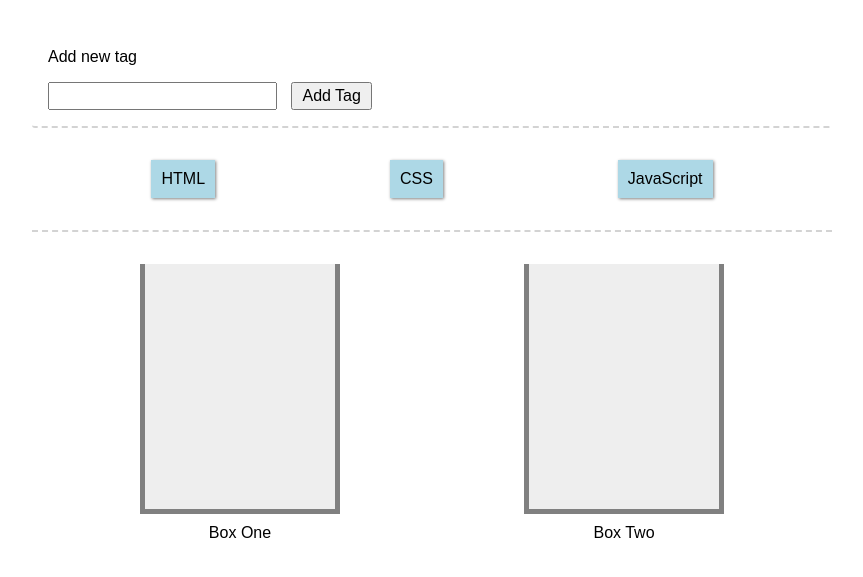
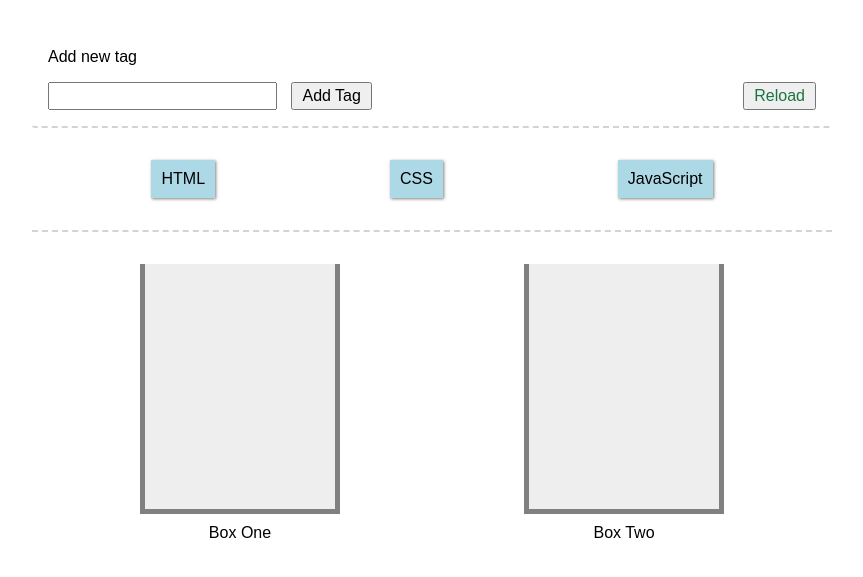
Before and after one commit to aman-maharshi/user-focus-test-problem, a plain HTML site: page index.html in a window 1280 px wide. Shown: the whole page, without its empty margins (208-1071 px from the left). Drawn offline with Linux system fonts and the light colour scheme.

Commit message:
reload button added

```diff
--- a/index.html
+++ b/index.html
@@ -13,6 +13,7 @@
                 <p>Add new tag</p>
                 <input type="text" class="add-tag__input" />
                 <input type="submit" value="Add Tag" class="add-tag__btn" />
+                <button class="refresh">Reload</button>
             </section>
             <section class="tags">
                 <div class="tags__container box"></div>
--- a/script.js
+++ b/script.js
@@ -56,3 +56,8 @@ function implementDrag() {
 }
 
 implementDrag()
+
+// reload btn
+document.querySelector(".refresh").addEventListener("click", () => {
+    location.reload()
+})
--- a/style.css
+++ b/style.css
@@ -19,6 +19,7 @@ main {
     border-radius: 3px;
     padding: 1rem;
     border-bottom: 2px dashed lightgray;
+    position: relative;
 }
 .add-tag__input {
     padding: 3px 9px;
@@ -58,6 +59,15 @@ main {
     flex-direction: column;
     justify-content: flex-end;
 }
+.refresh {
+    padding: 3px 9px;
+    font-size: 1rem;
+    position: absolute;
+    right: 1rem;
+    bottom: 1rem;
+    color: rgb(28, 117, 65);
+    cursor: pointer;
+}
 
 /* JavaScript Triggered Classes */
 .tag {
```
